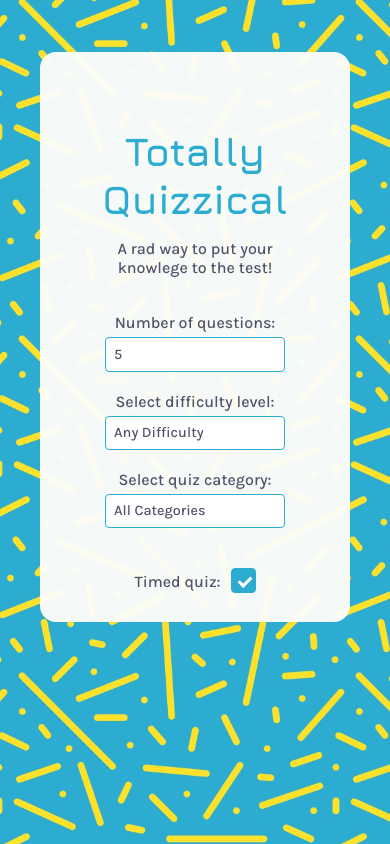
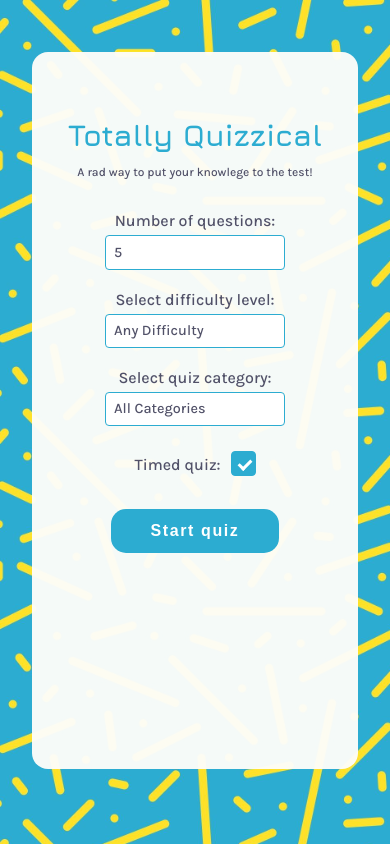
Before and after one commit to snkoski/quizzical-vite, a React (Vite) app: page / in a window 390 px wide. Built offline with nearby package versions, Linux system fonts and the light colour scheme.

Commit message:
Fixed spacing issues on mobile view

```diff
--- a/src/app.css
+++ b/src/app.css
@@ -16,7 +16,6 @@ body {
   background-repeat: repeat;
   padding: 20px 0;
   font-family: 'Karla', sans-serif;
-  font-weight: 400;
   font-size: 16px;
   color: #515168;
   font-weight: 700;
@@ -26,10 +25,17 @@ main {
   background-color: rgba(253, 253, 250, 0.96);
   border: 15px solid transparent;
   border-radius: 1rem;
-  height: 400px;
-  width:95%;
+  width: 100%;
   max-width: 860px;
-  height: 570px;
+  height: 85vh;
+  /* height: 570px; */
   margin: auto;
   overflow: auto;
+  overflow-x: hidden;
 }
+
+@media only screen and (min-width: 500px) {
+  main {
+    width: 95%;
+  }
+}
--- a/src/intro-components/form.css
+++ b/src/intro-components/form.css
@@ -62,7 +62,7 @@ textarea {
 
 /* Customize the the container) */
 .checkbox-div {
-  padding-top: 20px;
+  padding-top: 5px;
   display: flex;
 }
 
@@ -150,4 +150,8 @@ textarea {
     gap: 0;
   }
 
+  .checkbox-div {
+    padding-top: 20px;
+  }
+
 }
--- a/src/intro.css
+++ b/src/intro.css
@@ -5,13 +5,13 @@
   align-items: center;
   text-align: center;
   margin: auto;
-  padding-top: 60px;
+  padding-top: 50px;
 }
 
 h1 {
   font-family: 'Jura', sans-serif;
   font-weight: 700;
-  font-size: 2.5rem;
+  font-size: 1.875rem;
   color: #2cacd1;
   margin: 0;
 }
@@ -19,8 +19,8 @@ h1 {
 .subhead {
   font-family: 'Karla', sans-serif;
   font-weight: 500;
-  font-size: 1rem;
-  max-width: 80%;
+  font-size: .75rem;
+  max-width: 90%;
 }
 
 .start-button {
@@ -37,6 +37,21 @@ h1 {
   cursor: pointer;
 }
 
+@media only screen and (min-width: 400px) {
+
+  .intro {
+    padding-top: 60px;
+  }
+
+  h1 {
+    font-size: 2.5rem;
+  }
+
+  .subhead {
+    font-size: .875rem;
+    max-width: 80%;
+  }
+}
 
  @media only screen and (min-width: 600px) {
 
--- a/src/quiz-components/card.css
+++ b/src/quiz-components/card.css
@@ -20,8 +20,9 @@
   justify-content: center;
   flex-wrap: wrap;
   gap: 15px;
-  padding: 10px 0 30px;
+  padding: 10px 23px 30px 0px;
   width: 100%;
+  overflow-x: hidden;
 }
 
 .answer-button {
@@ -75,4 +76,9 @@
     justify-content: center;
     align-items: center;
   }
+
+  .answer-container {
+    padding: 10px 0px 30px 0px;
+
+  }
 }
--- a/src/quiz.css
+++ b/src/quiz.css
@@ -1,5 +1,5 @@
 .quiz-container {
-  padding: 5px 50px 30px;
+  padding: 15px 5px 30px;
   display: flex;
   flex-direction: column;
   align-items: flex-start;
@@ -9,7 +9,7 @@
   margin: 30px auto 10px;
   font-family: 'Jura', sans-serif;
   font-weight: 700;
-  font-size: 2.25rem;
+  font-size: 2rem;
   color: #2cacd1;
 }
 
@@ -20,6 +20,7 @@
 .question {
   font-size: 1.125rem;
   font-weight: 500;
+
 }
 
 hr {
@@ -29,11 +30,12 @@ hr {
 
 .button-container {
   display: flex;
+  flex-direction: column;
   justify-content: center;
-  gap: 15px;
   align-items: center;
+  gap: 5px;
   width: 100%;
-  padding: 20px 0 35px;
+  padding: 0 0 35px;
 }
 
 .quiz-button {
@@ -52,4 +54,15 @@ hr {
   .quiz-container {
     padding: 5px 80px 30px;
   }
+
+  .quiz-heading {
+    font-size: 2.25rem;
+  }
+
+  .button-container {
+    flex-direction: row;
+    gap: 15px;
+    padding: 20px 0 35px;
+  }
+
 }
```
